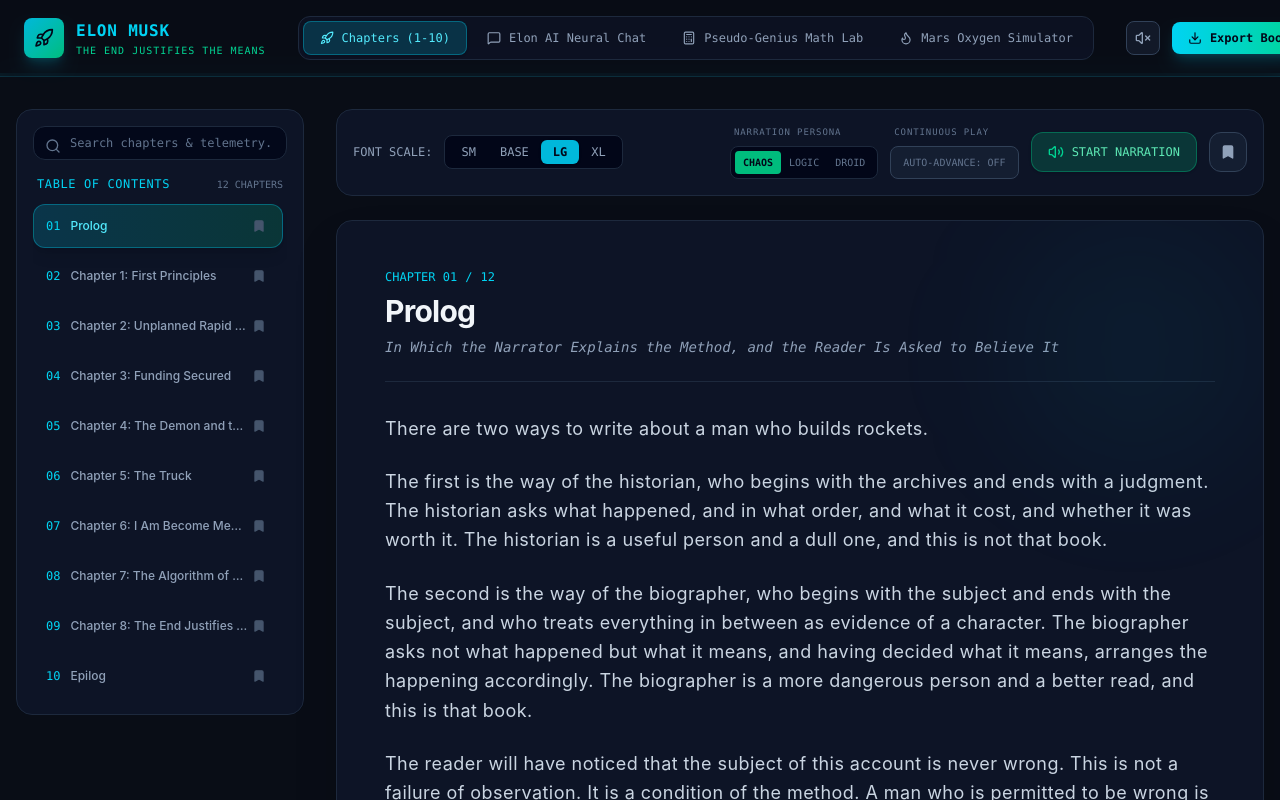
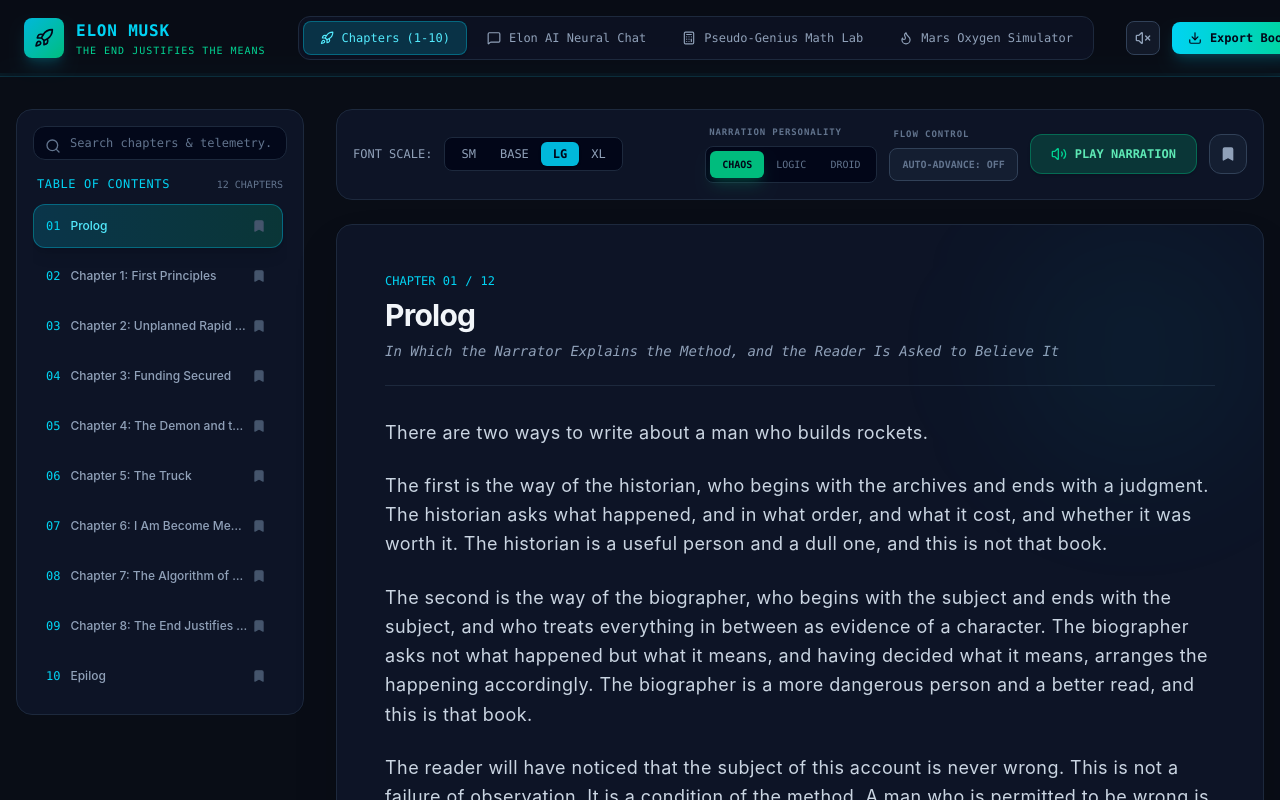
Before and after one commit to Nate-Mina/E.MUSK-AUTOBIO-PARODY, a React (Vite) app: page / in a window 1280 px wide. Shown: the top 800 px of the page. Built offline with nearby package versions, Linux system fonts and the light colour scheme.

Commit message:
feat: implement continuous auto-play for chapters
Enable seamless narration transitions by automatically triggering the next chapter's audio playback when continuous mode is active.

```diff
--- a/src/components/ChapterReader.tsx
+++ b/src/components/ChapterReader.tsx
@@ -19,22 +19,28 @@
   const [scrollProgress, setScrollProgress] = useState(0);
   const [persona, setPersona] = useState<'unhinged' | 'engineer' | 'robot'>('unhinged');
   const [isContinuous, setIsContinuous] = useState(false);
+  const [shouldAutoPlay, setShouldAutoPlay] = useState(false);
   const audioRef = React.useRef<HTMLAudioElement | null>(null);
 
   // Auto-advance to next chapter if continuous mode is active
   const onAudioEnded = () => {
     if (isContinuous && selectedChapterNum < 12) {
       soundEngine.playClick();
+      setShouldAutoPlay(true);
       const nextChapter = selectedChapterNum + 1;
       setSelectedChapterNum(nextChapter);
       window.scrollTo({ top: 0, behavior: 'smooth' });
-      // Small delay to allow state update and scroll before next narration
-      setTimeout(() => {
-        const btn = document.getElementById('narrate-btn');
-        if (btn) btn.click();
-      }, 1000);
+    } else {
+      setShouldAutoPlay(false);
     }
   };
+
+  // Trigger narration automatically when chapter changes if auto-play is enabled
+  useEffect(() => {
+    if (shouldAutoPlay) {
+      handleNarrate();
+    }
+  }, [selectedChapterNum]);
 
   useEffect(() => {
     const handleScroll = () => {
@@ -223,7 +229,7 @@
 
           <div className="flex flex-wrap items-center gap-3">
             <div className="flex flex-col gap-1.5">
-              <span className="text-[9px] font-mono text-slate-500 uppercase tracking-widest ml-1">Narration Persona</span>
+              <span className="text-[9px] font-mono text-slate-500 uppercase tracking-widest ml-1 font-bold">Narration Personality</span>
               <div className="flex items-center bg-slate-950 p-1 rounded-lg border border-slate-800">
                 {(['unhinged', 'engineer', 'robot'] as const).map((p) => (
                   <button
@@ -233,9 +239,9 @@
                       setPersona(p);
                     }}
                     title={p === 'unhinged' ? 'The Unhinged Billionaire' : p === 'engineer' ? 'The Rational Engineer' : 'The Bored Robot'}
-                    className={`px-2 py-1 text-[10px] font-mono rounded transition-all uppercase ${
+                    className={`px-3 py-1.5 text-[10px] font-mono rounded-md transition-all uppercase ${
                       persona === p
-                        ? 'bg-emerald-500 text-slate-950 font-bold'
+                        ? 'bg-emerald-500 text-slate-950 font-bold shadow-lg shadow-emerald-500/20'
                         : 'text-slate-500 hover:text-slate-300'
                     }`}
                   >
@@ -246,15 +252,15 @@
             </div>
 
             <div className="flex flex-col gap-1.5">
-              <span className="text-[9px] font-mono text-slate-500 uppercase tracking-widest ml-1">Continuous Play</span>
+              <span className="text-[9px] font-mono text-slate-500 uppercase tracking-widest ml-1 font-bold">Flow Control</span>
               <button
                 onClick={() => {
                   soundEngine.playClick();
                   setIsContinuous(!isContinuous);
                 }}
-                className={`px-3 py-2 rounded-lg border text-[10px] font-mono transition-all ${
+                className={`px-3 py-2 rounded-lg border text-[10px] font-mono font-bold transition-all ${
                   isContinuous
-                    ? 'bg-cyan-500/20 border-cyan-500/40 text-cyan-300'
+                    ? 'bg-cyan-500/20 border-cyan-500/40 text-cyan-300 shadow-inner'
                     : 'bg-slate-800/50 border-slate-700 text-slate-500'
                 }`}
               >
@@ -263,13 +269,15 @@
             </div>
 
             <button
-              id="narrate-btn"
-              onClick={handleNarrate}
+              onClick={() => {
+                setShouldAutoPlay(false);
+                handleNarrate();
+              }}
               disabled={isNarrating}
-              className="px-4 py-2 bg-emerald-500/20 border border-emerald-500/40 text-emerald-300 hover:bg-emerald-500/30 text-xs font-mono font-medium rounded-xl transition-all flex items-center gap-2 shadow-sm h-10 mt-4 sm:mt-0"
+              className="px-5 py-2 bg-emerald-500/20 border border-emerald-500/40 text-emerald-300 hover:bg-emerald-500/30 text-xs font-mono font-bold rounded-xl transition-all flex items-center gap-2 shadow-sm h-10 mt-4 sm:mt-0"
             >
               <Volume2 className={`w-4 h-4 text-emerald-400 ${isNarrating ? 'animate-bounce' : 'animate-pulse'}`} />
-              {isNarrating ? 'SYNTHESIZING...' : 'START NARRATION'}
+              {isNarrating ? 'STREAMING...' : 'PLAY NARRATION'}
             </button>
 
             <button
```
